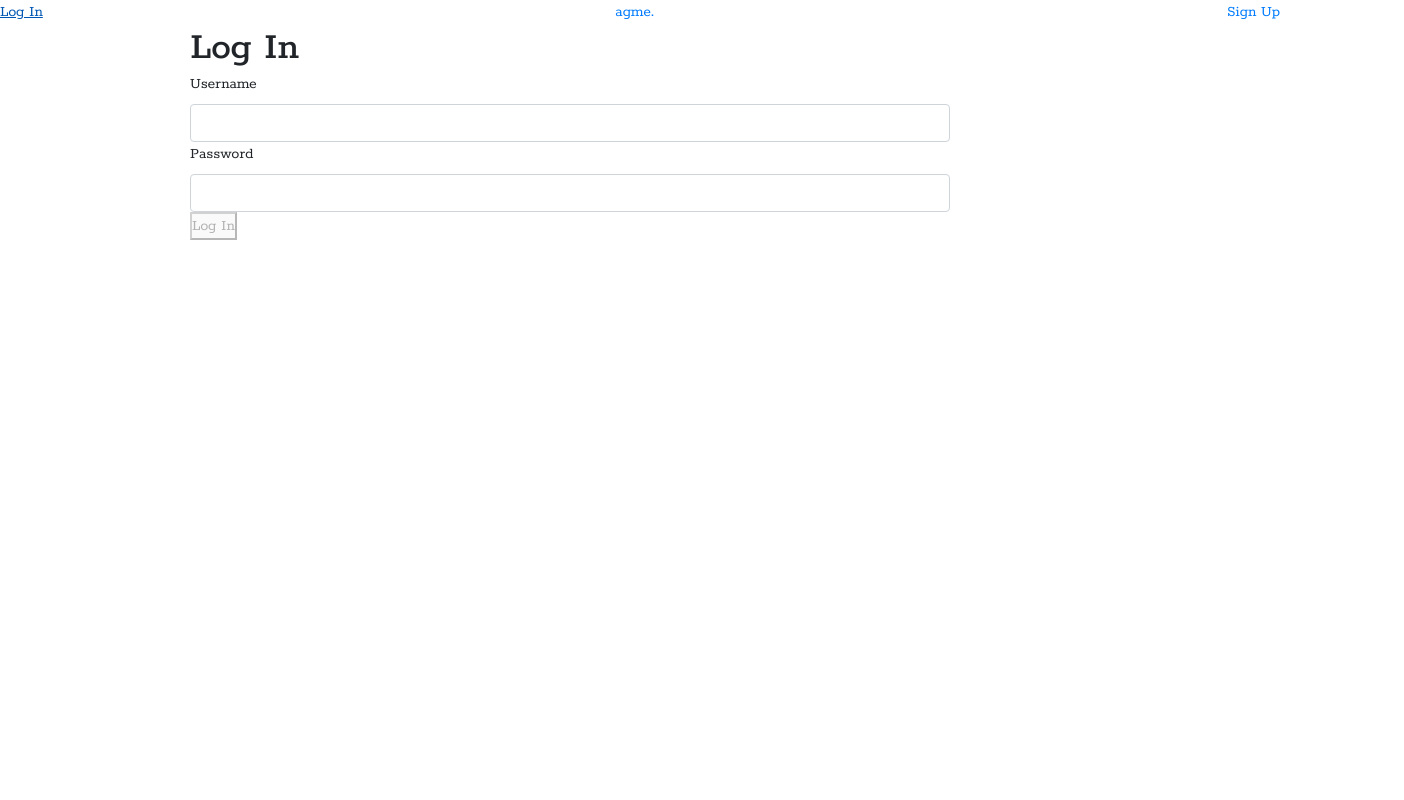
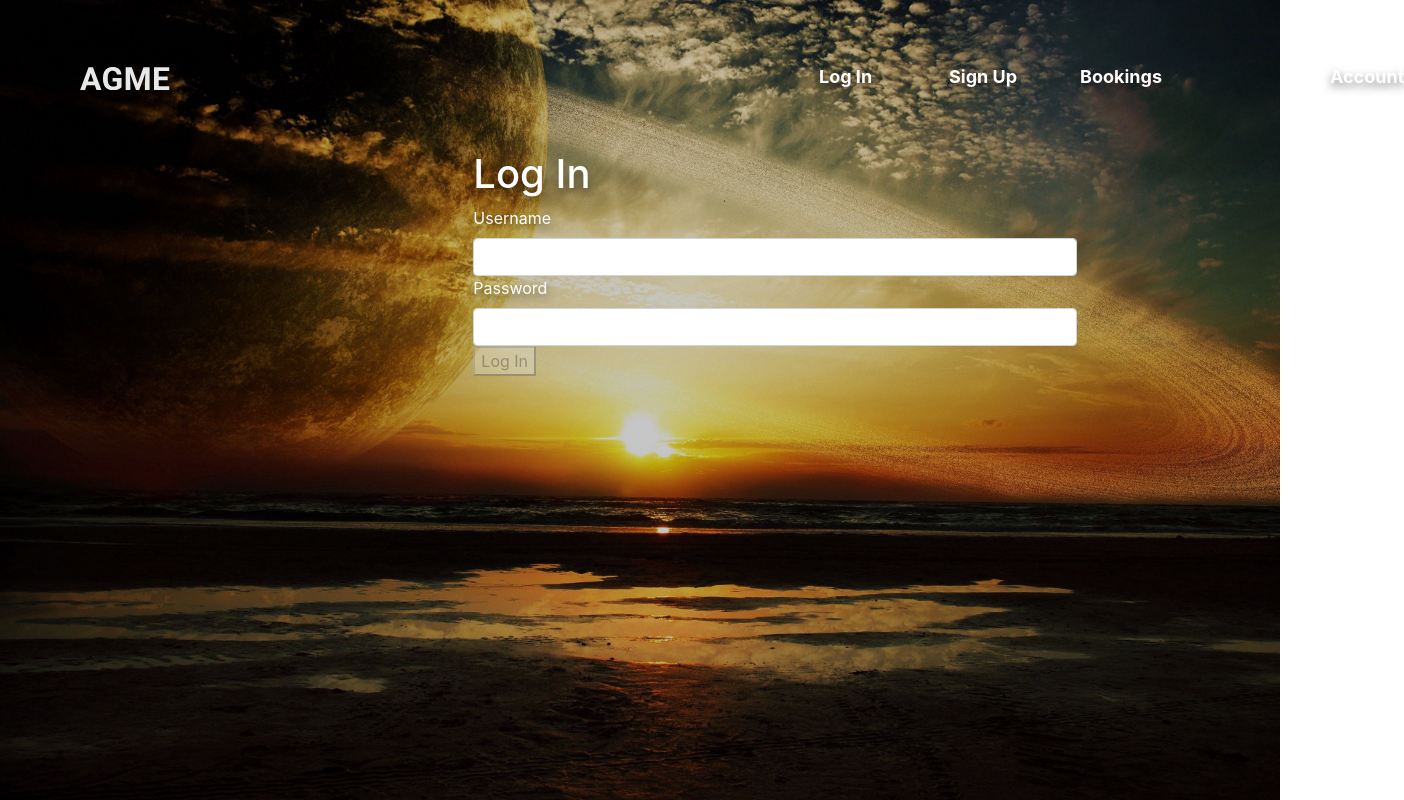
Before and after one commit to RMIT-SEPT/majorproject-thurs-18-30-4, a React (Create React App) app in the folder FrontEnd/: page /login in a window 1280 px wide. Shown: the whole page, 1404 px wide, since content can reach past the window. Built offline with nearby package versions, Linux system fonts and the light colour scheme.

Commit message:
Added some cool visuals in the front end

```diff
--- /dev/null
+++ b/FrontEnd/public/aesthetics/main.css
@@ -0,0 +1,105 @@
+* {
+    margin: 0;
+    box-sizing: border-box;
+}
+
+body{
+    font-family: "Roboto", sans-serif;
+}
+
+.wrapper{
+    width: auto;
+    margin: 0 auto;
+    padding: 0 80px;
+}
+
+.desktop-nav{
+  /* Header */
+  position: absolute;
+  width: auto;
+  height: 25px;
+  left: 80px;
+  top: 64px;
+}
+
+.logo{
+    /* Auto Layout */
+    display: flex;
+    flex-direction: row;
+    padding: 0px;
+    text-shadow: 0px 4px 10px rgba(0, 0, 0, 0.5);
+}
+.desktop-nav .menu-items{
+    display: flex;
+    list-style: none;
+}
+.login{
+    position: absolute;
+    width: 90px;
+    height: 22px;
+    left: 739px;
+    top: 2px;
+
+    font-style: normal;
+    font-weight: bold;
+    font-size: 18px;
+    line-height: 22px;
+    /* identical to box height */
+    color: #FFFFFF;
+    text-shadow: 0px 4px 10px rgba(0, 0, 0, 0.5);
+}
+.signup{
+
+    position: absolute;
+    width: 75px;
+    height: 22px;
+    left: 869px;
+    top: 2px;
+
+    font-style: normal;
+    font-weight: bold;
+    font-size: 18px;
+    line-height: 22px;
+    /* identical to box height */
+
+    color: #FFFFFF;
+    text-shadow: 0px 4px 10px rgba(0, 0, 0, 0.5);
+}
+
+.bookings{
+    position: absolute;
+    width: 38px;
+    height: 22px;
+    left: 1000px;
+    top: 2px;
+
+    font-style: normal;
+    font-weight: bold;
+    font-size: 18px;
+    line-height: 22px;
+    /* identical to box height */
+
+    color: #FFFFFF;
+    text-shadow: 0px 4px 10px rgba(0, 0, 0, 0.5);
+}
+.account{
+    /* Account */
+
+    position: absolute;
+    width: 66px;
+    height: 21px;
+    left: 1250px;
+    top: 2px;
+
+    font-style: normal;
+    font-weight: bold;
+    font-size: 18px;
+    line-height: 22px;
+    /* identical to box height */
+
+    color: #FFFFFF;
+    text-shadow: 0px 4px 10px rgba(0, 0, 0, 0.5);
+}
+.desktop-nav .menu-items li{
+    margin: 0 20px;
+}
--- a/FrontEnd/public/index.html
+++ b/FrontEnd/public/index.html
@@ -1,43 +1,21 @@
 <!DOCTYPE html>
 <html lang="en">
-  <head>
-    <meta charset="utf-8" />
-    <link rel="icon" href="%PUBLIC_URL%/favicon.ico" />
-    <meta name="viewport" content="width=device-width, initial-scale=1" />
-    <meta name="theme-color" content="#000000" />
-    <meta
-      name="description"
-      content="Web site created using create-react-app"
-    />
-    <link rel="apple-touch-icon" href="%PUBLIC_URL%/logo192.png" />
-    <!--
-      manifest.json provides metadata used when your web app is installed on a
-      user's mobile device or desktop. See https://developers.google.com/web/fundamentals/web-app-manifest/
-    -->
-    <link rel="manifest" href="%PUBLIC_URL%/manifest.json" />
-    <!--
-      Notice the use of %PUBLIC_URL% in the tags above.
-      It will be replaced with the URL of the `public` folder during the build.
-      Only files inside the `public` folder can be referenced from the HTML.
-
-      Unlike "/favicon.ico" or "favicon.ico", "%PUBLIC_URL%/favicon.ico" will
-      work correctly both with client-side routing and a non-root public URL.
-      Learn how to configure a non-root public URL by running `npm run build`.
-    -->
-    <title>React App</title>
-  </head>
-  <body>
-    <noscript>You need to enable JavaScript to run this app.</noscript>
-    <div id="root"></div>
-    <!--
-      This HTML file is a template.
-      If you open it directly in the browser, you will see an empty page.
-
-      You can add webfonts, meta tags, or analytics to this file.
-      The build step will place the bundled scripts into the <body> tag.
-
-      To begin the development, run `npm start` or `yarn start`.
-      To create a production bundle, use `npm run build` or `yarn build`.
-    -->
-  </body>
+<head>
+  <style>
+    body {
+      background-image: url('aesthetics/sunset_sea_rings_planet_90890_3840x2160-2.jpg');
+      background-repeat: no-repeat;
+      background-attachment: fixed;
+      background-size: 100% 100%;
+    }
+    </style>
+  <meta charset="UTF-8">
+  <meta name="viewport" content="width=device-width, initial-scale=1.0">
+  <title>AGME</title>
+  <link href="aesthetics/main.css" rel="stylesheet">
+  <link href="https://fonts.googleapis.com/css2?family=Roboto&display=swap" rel="stylesheet">
+</head>
+<body>
+  <div id="root"></div>
+</body>
 </html>
--- /dev/null
+++ b/FrontEnd/src/components/Account/Account.js
@@ -0,0 +1,12 @@
+import React, { Component } from "react";
+
+class Account extends Component {
+  render() {
+    return (
+      <div>
+        <h1> Account</h1>
+      </div>
+    );
+  }
+}
+export default Account;
--- /dev/null
+++ b/FrontEnd/src/components/Bookings/bookings.js
@@ -0,0 +1,12 @@
+import React, { Component } from "react";
+
+class Bookings extends Component {
+  render() {
+    return (
+      <div>
+        <h1> Bookings</h1>
+      </div>
+    );
+  }
+}
+export default Bookings;
--- /dev/null
+++ b/FrontEnd/src/components/Home/Home.js
@@ -0,0 +1,18 @@
+import React, { Component } from "react";
+
+
+class Home extends Component {
+  render() {
+    return (
+      <div>
+        <div className ="welcome">
+          WELCOME TO AGME
+        </div>
+        <div className ="tagline">
+          Your number 1 service provider!
+        </div>
+      </div>
+    );
+  }
+}
+export default Home;
--- a/FrontEnd/src/components/Layout/Header.js
+++ b/FrontEnd/src/components/Layout/Header.js
@@ -4,6 +4,11 @@ import "../../../node_modules/bootstrap/dist/css/bootstrap.css";
 import SignUp from "../Signup/Signup.js";
 import Login from "../Login/Login.js";
 import Main from "../Main/Main";
+import Bookings from '../Bookings/bookings.js'
+import Account from '../Account/Account.js'
+import { ReactComponent as Logo } from './Images/Logo.svg';
+import Home from "../Home/Home.js";
+
 class Header extends Component {
   try = () => {
     this.props.history.push("/Dashboard");
@@ -11,20 +16,30 @@ class Header extends Component {
   render() {
     return (
       <Router>
-        <div>
-          <nav className="navbar">
+        <div class="wrapper">
+          <nav className="desktop-nav">
             <Link to="/login">
-              <div className="main-heading"> Log In</div>
+              <div className="login"> Log In</div>
             </Link>
-            <Link to="/main">
-              <div className="main-heading">agme.</div>
+            <Link to="/">
+              <div>
+                {/* Logo is an actual React component */}
+                  <Logo />
+              </div>
             </Link>
             <Link to="/signup">
-              <div className="main-heading">Sign Up</div>
+              <div className="signup">Sign Up</div>
+            </Link>
+            <Link to="/bookings">
+              <div className="bookings">Bookings</div>
+            </Link>
+            <Link to="/account">
+              <div className="account">Account</div>
             </Link>
           </nav>
         </div>
         <Switch>
+          <Route exact path='/' component={Home}></Route>
           <Route path="/login">
             <Login />
           </Route>
@@ -34,6 +49,12 @@ class Header extends Component {
           <Route path="/signup">
             <SignUp />
           </Route>
+          <Route path="/bookings">
+            <Bookings />
+          </Route>
+          <Route path="/account">
+            <Account />
+          </Route>
         </Switch>
       </Router>
     );
--- a/FrontEnd/src/components/Layout/Style/Style..css
+++ b/FrontEnd/src/components/Layout/Style/Style..css
@@ -1,5 +1,88 @@
-
-
+* {
+    margin: 0;
+    box-sizing: border-box;
+}
+
+.wrapper{
+    width: auto;
+    margin: 0 auto;
+    padding: 0 80px;
+}
+.welcome{
+    /* WELCOME TO AGME */
+
+  position: absolute;
+  width: 1001px;
+  height: 96px;
+  left: 230px;
+  top: 300px;
+
+  font-family: Roboto;
+  font-style: normal;
+  font-weight: bold;
+  font-size: 88px;
+  line-height: 100px;
+  /* or 114% */
+  text-align: center;
+  text-transform: capitalize;
+
+  color: #FFFFFF;
+  text-shadow: 0px 4px 10px rgba(0, 0, 0, 0.5);
+
+}
+.tagline{
+position: absolute;
+width: 1001px;
+height: 96px;
+left: 230px;
+top: 400px;
+
+font-family: Roboto;
+font-style: normal;
+font-weight: bold;
+font-size: 20px;
+line-height: 100px;
+/* or 114% */
+text-align: center;
+letter-spacing: 0.5em;
+text-transform: capitalize;
+
+color: #FFFFFF;
+text-shadow: 0px 4px 10px rgba(0, 0, 0, 0.5);
+}
+
+.login-form{
+      /* Auto Layout */
+      display: flex;
+      flex-direction: column;
+      padding: 0px;
+
+      position: absolute;
+      width: 950px;
+      height: 310px;
+      left: 300px;
+      top: 150px;
+      color: #FFFFFF;
+      text-shadow: 0px 4px 10px rgba(0, 0, 0, 0.5);
+}
+
+.Signup{
+      /* Auto Layout */
+      display: flex;
+      flex-direction: column;
+      padding: 0px;
+
+      position: absolute;
+      width: 950px;
+      height: 310px;
+      left: 300px;
+      top: 150px;
+      color: #FFFFFF;
+      text-shadow: 0px 4px 10px rgba(0, 0, 0, 0.5);
+}
+
+
+/*
 @font-face{
   font-family: "Rokkitt";
   src: url("./Rokkitt-VariableFont_wght.ttf");
@@ -331,6 +414,7 @@
   width: 287px;
   height: 45px;
   /* Rectangle 1 */
+  /*
   position: absolute;
   width: 1440px;
   height: 836.5px;
--- a/FrontEnd/src/components/Login/Login.js
+++ b/FrontEnd/src/components/Login/Login.js
@@ -76,7 +76,7 @@ class Login extends Component {
   }
   render() {
     return (
-      <div className="signup-form">
+      <div className="login-form">
       <div className="form-group ">
         <div className="container">
           <div className="row">
@@ -93,8 +93,6 @@ class Login extends Component {
                   onChange={this.onChange}
                   value={this.state.username}
                 ></input>
-
-
                   <label>Password</label>
                   <input
                     type="password"
@@ -122,7 +120,7 @@ class Login extends Component {
           </div>
         </div>
         <h1 hidden={!this.state.loggedin} style={{display: "flex", justifyContent: "center", alignItems: "center"}}>
-          Successfully logged in
+          User successfully logged in.
         </h1>
       </div>
     );
--- a/FrontEnd/src/index.js
+++ b/FrontEnd/src/index.js
@@ -14,7 +14,6 @@ ReactDOM.render(
   document.getElementById('root')
 
 
-
 );
 
 // If you want your app to work offline and load faster, you can change
```
Also changed, not shown: FrontEnd/src/App.js (+5 -6 lines), FrontEnd/public/aesthetics/sunset_sea_rings_planet_90890_3840x2160-2.jpg (added), FrontEnd/src/components/Layout/Images/Logo.svg (added).
